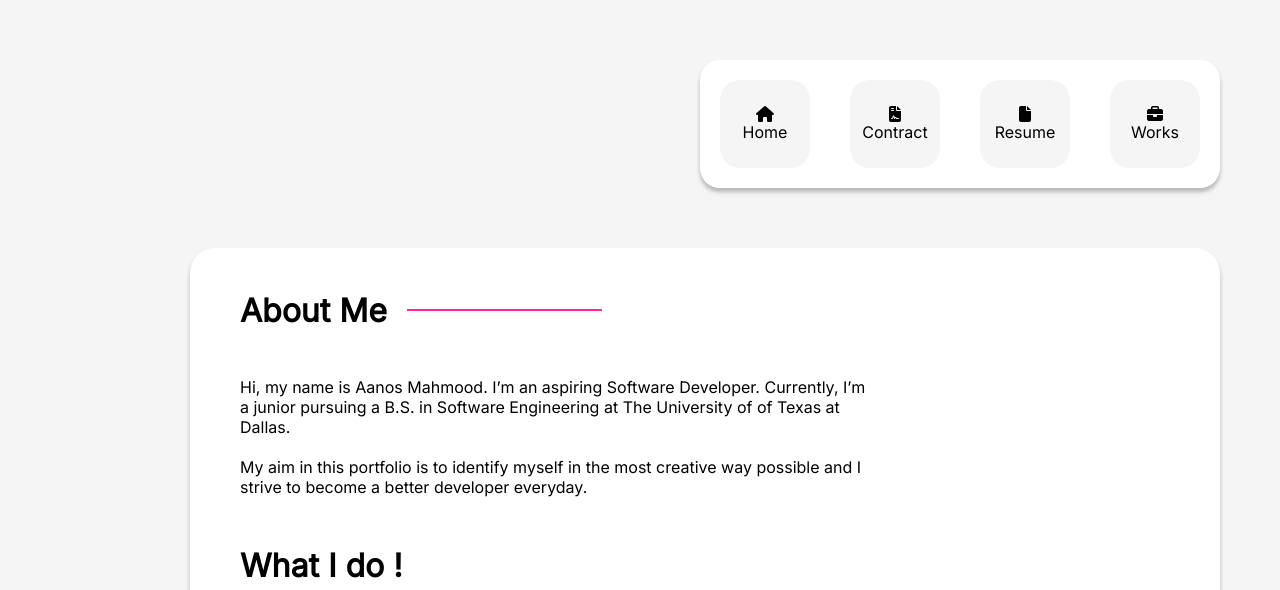
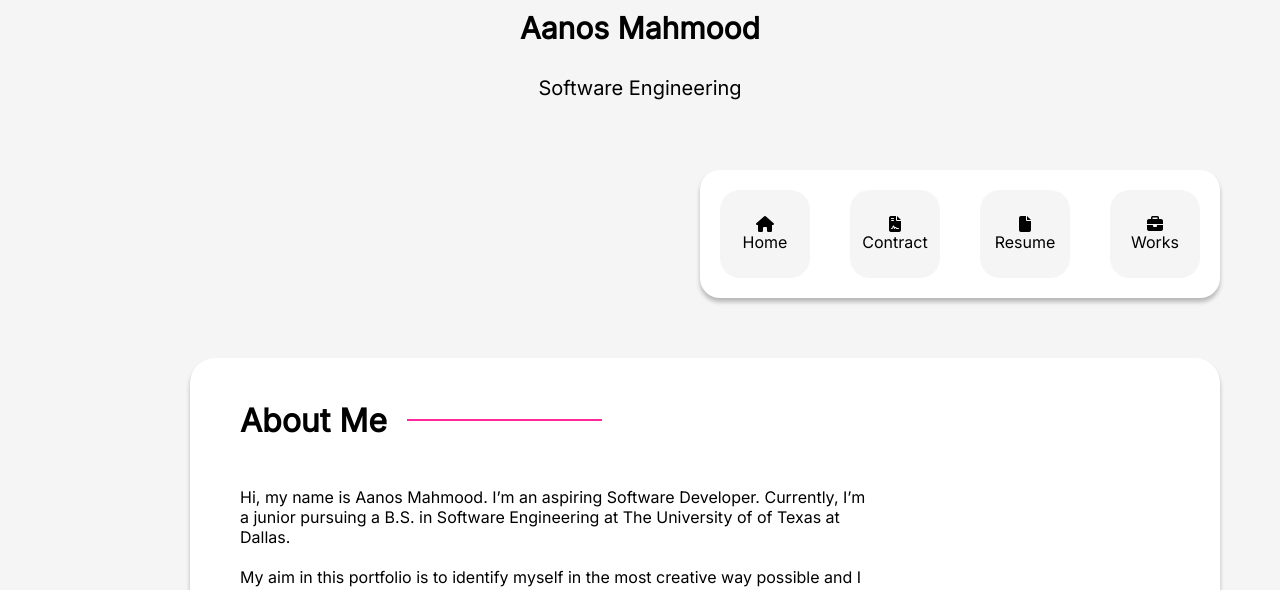
Before and after one commit to aanos-m/portfolio, a plain HTML site: page index.html in a window 1280 px wide. Shown: the top 590 px of the page. Drawn offline with Linux system fonts and the light colour scheme.

Commit message:
added the name and major section

```diff
--- a/index.html
+++ b/index.html
@@ -10,6 +10,17 @@
     <title>My Protfolio</title>
 </head>
 <body>
+
+    <div class="outerCard">
+        <div class="nameMajor">
+            <div class="name">
+                Aanos Mahmood
+            </div>
+            <div class="major">
+                Software Engineering
+            </div>
+        </div>
+
 
         <div class="leftSide">
             <div class="iconSelectionBar">
@@ -138,6 +149,7 @@
             </div>
 
         </div>
+    </div>
 
 
 </body>
--- a/styles.css
+++ b/styles.css
@@ -217,3 +217,42 @@ body {
     margin: 20px;
     position: relative;
 }
+
+.name {
+    display: flex;
+    flex-direction: column;
+    justify-content: center;
+    align-items: center;
+    font-size: 30px;
+    font-weight: bold;
+    padding: 10px;
+    gap: 10px;
+}
+
+.major {
+    display: flex;
+    flex-direction: column;
+    justify-content: center;
+    align-items: center;
+    font-size: 20px;
+    font-weight: medium;
+    padding: 10px;
+    gap: 10px;
+}
+
+.nameMajor {
+    display: flex;
+    flex-direction: column;
+    align-items: center;
+    justify-content: center;
+    padding: 0px;
+    gap: 10px;
+}
+
+/*
+.outerCard {
+    display: flex;
+    flex-direction: row;
+    align-items: center;
+
+} */
```
Lines whose indentation alone changed are shown as unchanged.
